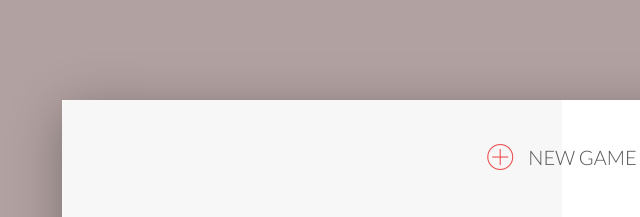
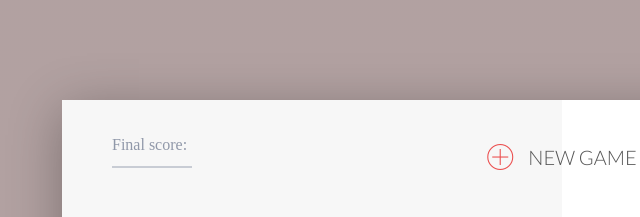
Before and after one commit to RomariosGoIT/JS, a plain HTML site: page pig-game/index.html in a window 1280 px wide. Shown: the top 217 px of the page, 78-718 px from the left. Drawn offline with nearby package versions, Linux system fonts and the light colour scheme.

Commit message:
add link

```diff
--- a/pig-game/css/style.css
+++ b/pig-game/css/style.css
@@ -176,3 +176,84 @@ i {
     font-weight: 300;
     color: #EB4D4D;
 }
+
+.inp-score {
+    position: absolute;
+    left: 5%;
+    top: 20px;
+    display: grid;
+    font-family: Avenir;
+    -webkit-text-size-adjust: 100%;
+    -webkit-font-smoothing: antialiased;
+}
+
+.inp {
+    position: relative;
+    margin: auto;
+    width: 100%;
+    max-width: 80px;
+}
+
+.inp .label {
+    position: absolute;
+    top: 16px;
+    left: 0;
+    font-size: 16px;
+    color: #9098a9;
+    font-weight: 500;
+    transform-origin: 0 0;
+    transition: all 0.2s ease;
+}
+
+.inp .border {
+    position: absolute;
+    bottom: 0;
+    left: 0;
+    height: 2px;
+    width: 100%;
+    background: #EB4D4D;
+    transform: scaleX(0);
+    transform-origin: 0 0;
+    transition: all 0.15s ease;
+}
+
+.inp input {
+
+    text-align: center;
+    -webkit-appearance: none;
+    width: 100%;
+    border: 0;
+    font-family: inherit;
+    padding: 12px 0;
+    height: 48px;
+    font-size: 35px;
+    font-weight: 500;
+    border-bottom: 2px solid #c8ccd4;
+    background: none;
+    border-radius: 0;
+    color: #223254;
+    transition: all 0.15s ease;
+}
+
+.inp input:hover {
+    background: rgba(34, 50, 84, 0.03);
+}
+
+.inp input:not(:placeholder-shown)+span {
+    color: #5a667f;
+    transform: translateY(-26px) scale(0.75);
+}
+
+.inp input:focus {
+    background: none;
+    outline: none;
+}
+
+.inp input:focus+span {
+    color: #EB4D4D;
+    transform: translateY(-26px) scale(0.75);
+}
+
+.inp input:focus+span+.border {
+    transform: scaleX(1);
+}
--- a/pig-game/index.html
+++ b/pig-game/index.html
@@ -1,23 +1,18 @@
 <!DOCTYPE html>
 <html lang="en">
+
 <head>
     <meta charset="UTF-8" />
-    <link
-      href="https://fonts.googleapis.com/css?family=Lato:100,300,600"
-      rel="stylesheet"
-      type="text/css"
-    />
-    <link
-      href="http://code.ionicframework.com/ionicons/2.0.1/css/ionicons.min.css"
-      rel="stylesheet"
-      type="text/css"
-    />
+    <link href="https://fonts.googleapis.com/css?family=Lato:100,300,600" rel="stylesheet" type="text/css" />
+    <link href="http://code.ionicframework.com/ionicons/2.0.1/css/ionicons.min.css" rel="stylesheet" type="text/css" />
     <link type="text/css" rel="stylesheet" href="./css/style.css" />
 
     <title>Pig Game</title>
 </head>
 
 <body>
+
+
     <div class="wrapper clearfix">
         <div class="player-0-panel active">
             <div class="player-name" id="name-0">Player 1</div>
@@ -40,14 +35,24 @@
         <button class="btn-new">
             <i class="ion-ios-plus-outline"></i>New game
         </button>
+
         <button class="btn-roll"><i class="ion-ios-loop"></i>Roll dice</button>
         <button class="btn-hold">
             <i class="ion-ios-download-outline"></i>Hold
         </button>
 
         <img src="./img/dice-5.png" alt="Dice" class="dice" />
+
+        <div class="inp-score">
+            <label for="inp" class="inp">
+                <input type="text" id="inp" placeholder="&nbsp;">
+                <span class="label">Final score: </span>
+                <span class="border"></span>
+            </label>
+        </div>
     </div>
 
     <script src="./js/app.js"></script>
 </body>
+
 </html>
--- a/pig-game/js/app.js
+++ b/pig-game/js/app.js
@@ -12,6 +12,7 @@ const gameItems = {
   roundScore: 0,
   activePlayer: 0,
   gamePlaying: true,
+  diceRoll: 0,
 };
 
 const diceRoll = document.querySelector('.dice');
@@ -30,7 +31,8 @@ function rollBtnHandler() {
     let random = Math.floor(Math.random() * 6) + 1;
     diceRoll.style.display = 'block';
     diceRoll.src = './img/dice-' + random + '.png';
-    if (random !== 1) {
+    random === 6 ? (gameItems.diceRoll += 6) : null;
+    if (random !== 1 && gameItems.diceRoll !== 12) {
       gameItems.roundScore += random;
       document.getElementById('current-' + gameItems.activePlayer).textContent =
         gameItems.roundScore;
@@ -73,6 +75,7 @@ function winnerHandler() {
 function nextPlayer() {
   document.getElementById('current-' + gameItems.activePlayer).textContent = 0;
   gameItems.roundScore = 0;
+  gameItems.diceRoll = 0;
   diceRoll.style.display = 'none';
   gameItems.activePlayer === 0
     ? (gameItems.activePlayer = 1)
@@ -89,6 +92,7 @@ function startNewGame() {
   gameItems.scores = [0, 0];
   gameItems.roundScore = 0;
   gameItems.activePlayer = 0;
+  gameItems.diceRoll = 0;
   diceRoll.style.display = 'none';
   document.querySelector('.player-0-panel').classList.add('active');
   document.querySelector('.player-1-panel').classList.remove('active');
```
Lines whose indentation alone changed are shown as unchanged.
